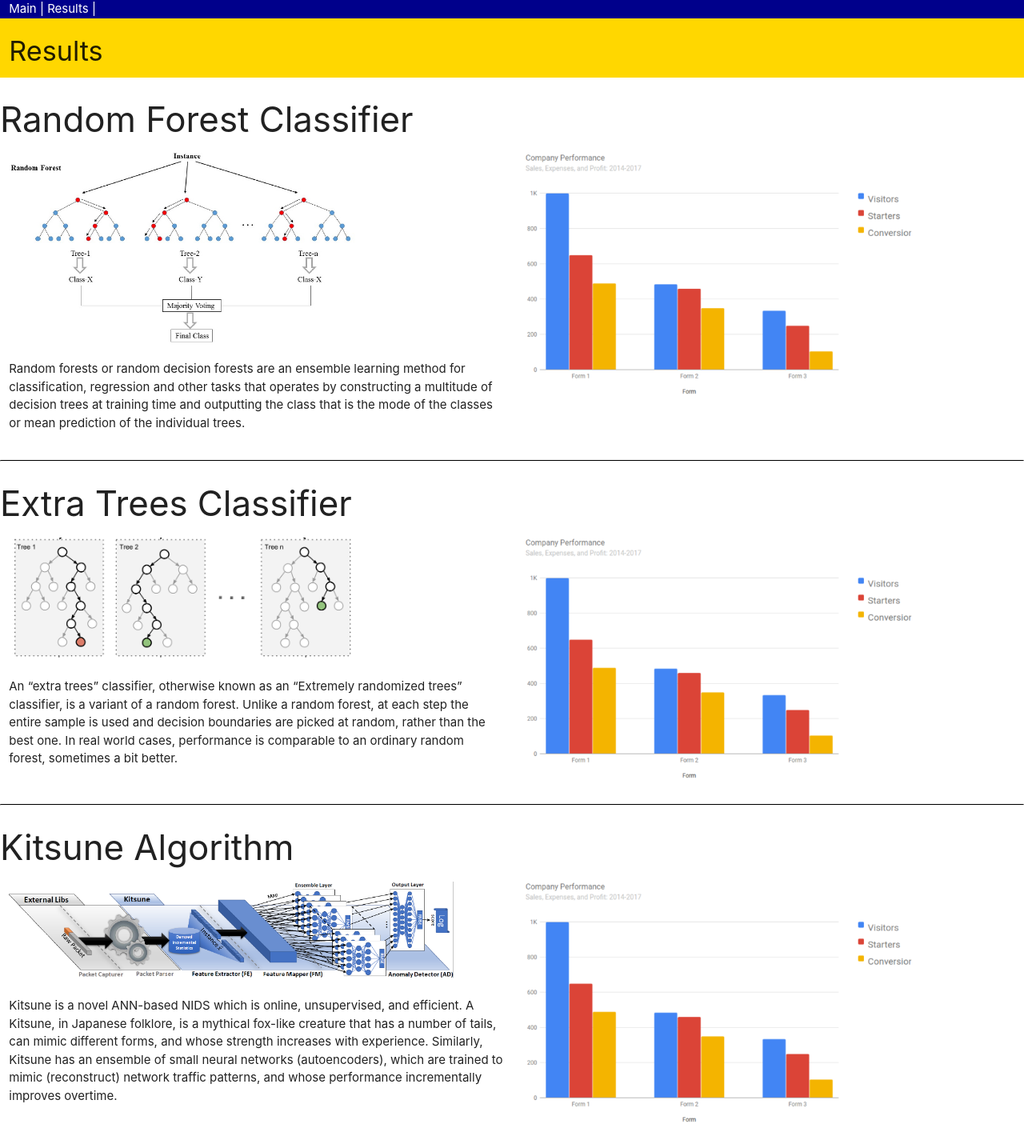
After one commit to harshasridhar/rest-api, a Flask app: page /results in a window 1280 px wide. The commit adds this page. Shown: the whole page at 80% size. Run offline with Flask 2, Linux system fonts and the light colour scheme; parts of the project's set-up code (start-up, migrations or seed data) failed here and were passed over.

Commit message:
results page added - partial

```diff
--- a/app.py
+++ b/app.py
@@ -4,7 +4,7 @@ import pandas
 from sklearn.utils import shuffle
 from random import randint
 from pickle import load
-app = Flask(__name__)
+app = Flask(__name__,static_url_path='/static')
 et_trained_model = load(open('trained_models/et_trained_model','rb'))
 rf_trained_model = load(open('trained_models/rf_trained_model','rb'))
 def testFunc():
@@ -43,6 +43,7 @@ def postFunction():
 	list.append(test_data)
 	val = model.predict(list)
 	return str(val[0])
+
 @app.route("/data", methods =['GET'])
 def getData():
 	df= pandas.read_csv('data.csv')
@@ -58,5 +59,9 @@ def getData():
 	response = df[:][:10].to_json(orient='index')
 	return response
 
+@app.route("/results",methods=['GET'])
+def showResults():
+	return render_template("results.html")
+
 if __name__ == '__main__':
 	app.run(debug=True)
--- /dev/null
+++ b/templates/results.html
@@ -0,0 +1,61 @@
+<!DOCTYPE html>
+<html>
+<head>
+	<title>Results</title>
+	<link rel="stylesheet" href="https://cdnjs.cloudflare.com/ajax/libs/materialize/1.0.0/css/materialize.min.css">
+	<script src="https://cdnjs.cloudflare.com/ajax/libs/materialize/1.0.0/js/materialize.min.js"></script>
+	<script
+  src="https://code.jquery.com/jquery-3.4.0.min.js"
+  integrity="sha256-BJeo0qm959uMBGb65z40ejJYGSgR7REI4+CW1fNKwOg="
+  crossorigin="anonymous"></script>
+</head>
+<body>
+	<div class="row">
+  		<div class="col s12" style="text-align: left;background-color: darkblue; color: white">
+    		<a href="main" style="color:white">Main </a> |
+    		<a href="results" style="color:white">Results </a> |
+  		</div>
+  		<div class="col s12" style="text-align: left; background-color: gold;">
+    		<h4>Results</h4>
+  		</div>
+	</div>
+	<div class="row">
+		<h3>Random Forest Classifier</h3>
+		<div class="col s6">
+			<img src="/static/random_forest.jpg" style="width:70%">
+			<p>
+				Random forests or random decision forests are an ensemble learning method for classification, regression and other tasks that operates by constructing a multitude of decision trees at training time and outputting the class that is the mode of the classes or mean prediction of the individual trees.
+			</p>
+		</div>
+		<div class="col s6">
+			<img src="/static/chart.png" style="width:80%">
+		</div>
+	</div>
+	<hr style="border-top: 1px solid black;">
+	<div class="row">
+		<h3>Extra Trees Classifier</h3>
+		<div class="col s6">
+			<img src="/static/extra_trees_classifier.png" style="width:70%">
+			<p>
+				An “extra trees” classifier, otherwise known as an “Extremely randomized trees” classifier, is a variant of a random forest. Unlike a random forest, at each step the entire sample is used and decision boundaries are picked at random, rather than the best one. In real world cases, performance is comparable to an ordinary random forest, sometimes a bit better.
+			</p>
+		</div>
+		<div class="col s6">
+			<img src="/static/chart.png" style="width:80%">
+		</div>
+	</div>
+	<hr style="border-top: 1px solid black;">
+	<div class="row">
+		<h3>Kitsune Algorithm</h3>
+		<div class="col s6">
+			<img src="/static/kitsune.png" style="width:90%">
+			<p>
+				Kitsune is a novel ANN-based NIDS which is online, unsupervised, and efficient. A Kitsune, in Japanese folklore, is a mythical fox-like creature that has a number of tails, can mimic different forms, and whose strength increases with experience. Similarly, Kitsune has an ensemble of small neural networks (autoencoders), which are trained to mimic (reconstruct) network traffic patterns, and whose performance incrementally improves overtime.
+			</p>
+		</div>
+		<div class="col s6">
+			<img src="/static/chart.png" style="width:80%">
+		</div>
+	</div>
+</body>
+</html>
```
Also changed, not shown: templates/main.html (+17 -3 lines), chart.png (added), static/chart.png (added), static/extra_trees_classifier.png (added), static/kitsune.png (added), static/random_forest.jpg (added).
